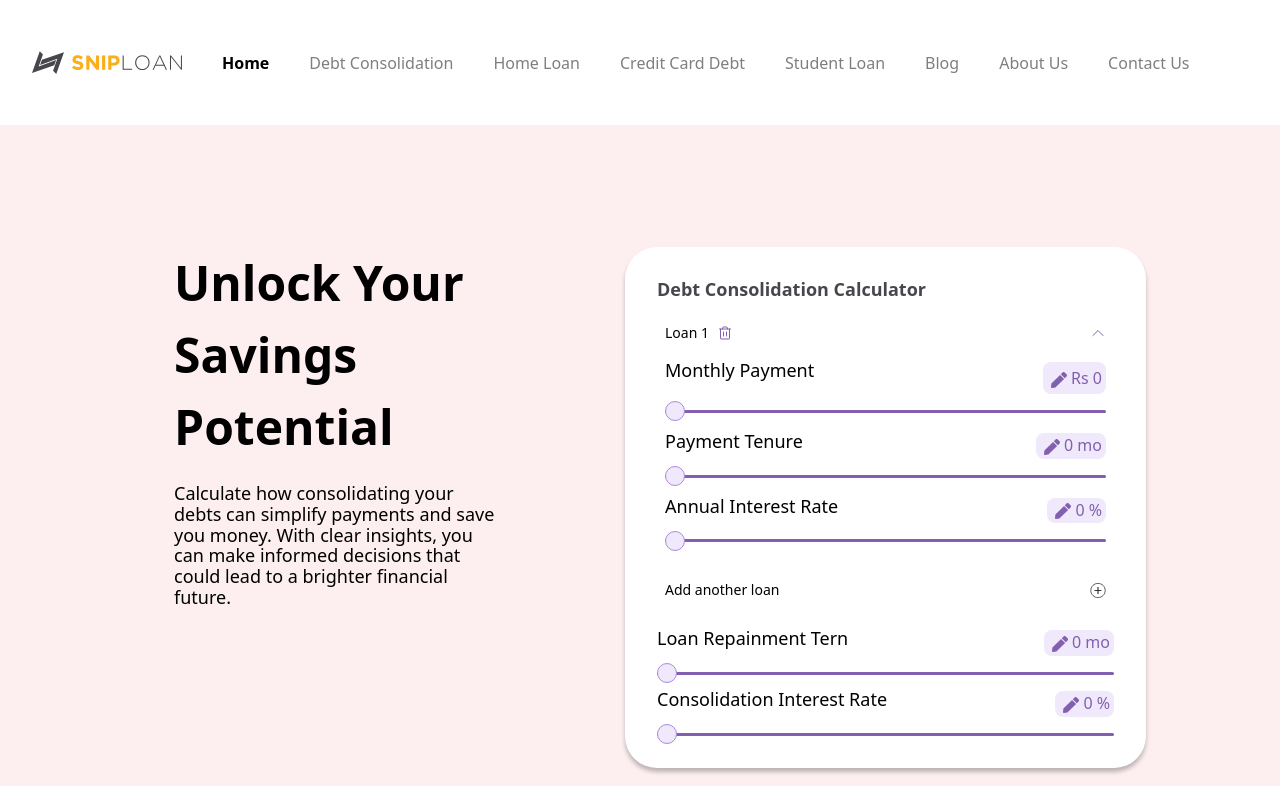
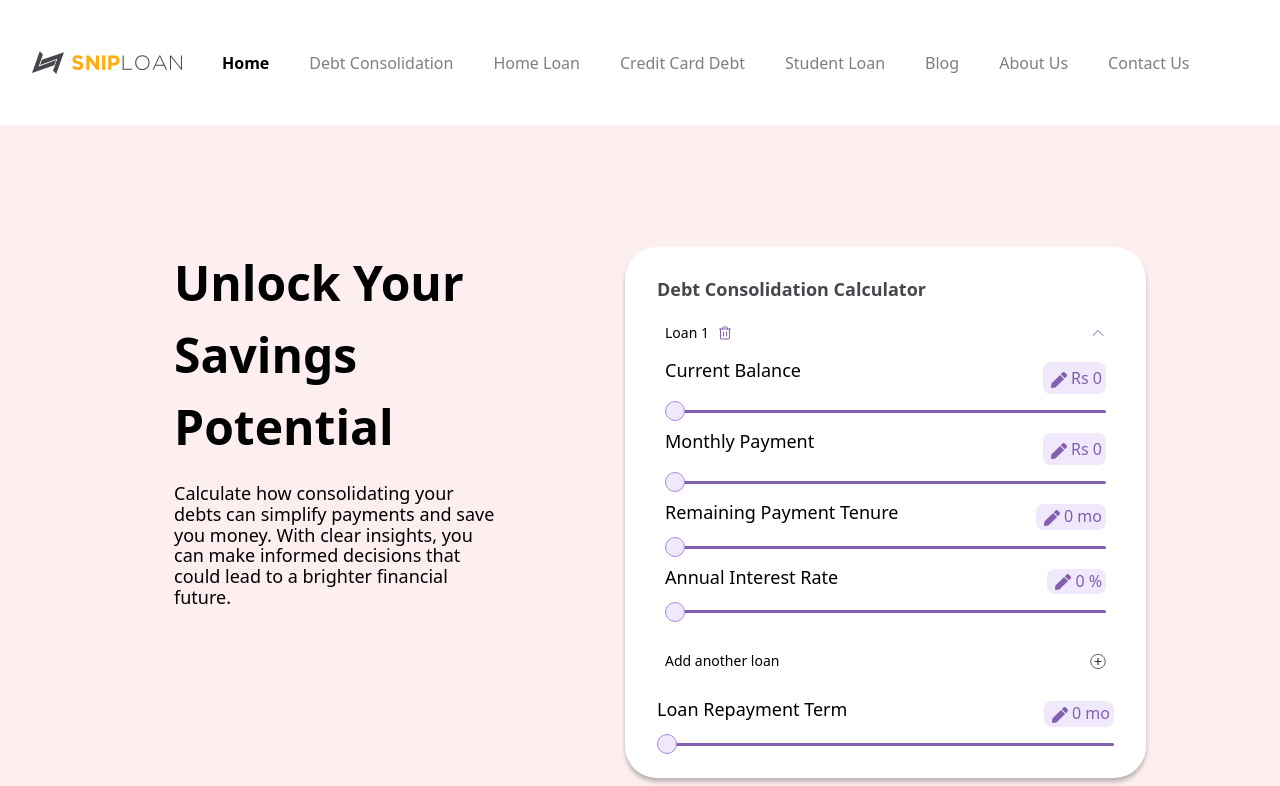
Before and after one commit to mahi25soni/temp-shiploan-frontend, a Next.js app: page /debt-consolidation in a window 1280 px wide. Shown: the top 786 px of the page. Built offline with nearby package versions, Linux system fonts and the light colour scheme.

Commit message:
Refactor : update labels for clarity and add current balance input in debt consolidation component

```diff
--- a/src/app/(loan)/creditcard-loan/page.tsx
+++ b/src/app/(loan)/creditcard-loan/page.tsx
@@ -98,7 +98,7 @@ const CreditCardLoan = () => {
         values: [
           { id: 1, label_name: 'Current card cost', value: item?.current_card_cost, type: 'currency' },
           { id: 1, label_name: 'New card cost', value: item?.new_card_cost, type: 'currency' },
-          { id: 1, label_name: 'saving', value: item?.saving, type: 'currency' },
+          { id: 1, label_name: 'Saving', value: item?.saving, type: 'currency' },
 
         ]
       }
--- a/src/app/debt-consolidation/page.tsx
+++ b/src/app/debt-consolidation/page.tsx
@@ -15,6 +15,14 @@ import DebtLoanCalculator from '@/components/CalculaterComponent/DebtLoanCalcula
 
 const InputRangeData = [
   {
+    name: 'current_balance',
+    label: 'Current Balance',
+    minValue: 0,
+    maxValue: 10000000, // In Rupees
+    step: 1,
+    type: "currency"
+  },
+  {
     name: 'monthly_payment',
     label: 'Monthly Payment',
     minValue: 0,
@@ -24,7 +32,7 @@ const InputRangeData = [
   },
   {
     name: 'remaining_tenure',
-    label: 'Payment Tenure',
+    label: 'Remaining Payment Tenure',
     minValue: 0,
     maxValue: 60, // In months
     step: 1,
@@ -74,8 +82,7 @@ const DebtConsolidation = () => {
   const formik = useFormik({
     initialValues: {
       loan_term: 0,
-      consolidation_interest_rate: 0,
-      calculators: [{ monthly_payment: 0, remaining_tenure: 0, interest: 0 }],
+      calculators: [{ monthly_payment: 0, remaining_tenure: 0, interest: 0, current_balance: 0 }],
     },
     onSubmit: (values) => {
       setSuggestedLoanData({
@@ -93,10 +100,24 @@ const DebtConsolidation = () => {
   const handleSuggestedLenders = async () => {
     const { data } = await axios.post("/calculate/debt-consolidation", { ...formik?.values })
 
-    console.log("some data is ", data)
 
-    // setLenderArray(data?.data)
-    // setSuggestLenders(true)
+    const StructuredData = data?.data.map((item: any) => {
+      return {
+        id: item?.id,
+        bank_name: item?.bank_name,
+        lender_link: "temp link",
+        logo: item?.logo,
+        values: [
+          { id: 1, label_name: 'Current Interest', value: item?.current_interest, type: 'currency' },
+          { id: 1, label_name: 'New Interest', value: item?.new_interest, type: 'currency' },
+          { id: 1, label_name: 'Saving', value: item?.saving, type: 'currency' },
+
+        ]
+      }
+    })
+
+    setLenderArray(StructuredData)
+    setSuggestLenders(true)
 
   }
 
--- a/src/components/CalculaterComponent/DebtLoanCalculator.tsx
+++ b/src/components/CalculaterComponent/DebtLoanCalculator.tsx
@@ -7,21 +7,13 @@ import Image from "next/image";
 
 const LoanTermField = {
     name: 'loan_term',
-    label: 'Loan Repainment Tern',
+    label: 'Loan Repayment Term',
     minValue: 0,
     maxValue: 18, // In months
     step: 1,
     type: "time"
 }
 
-const ConsolidationInterestRate = {
-    name: 'consolidation_interest_rate',
-    label: 'Consolidation Interest Rate',
-    minValue: 0,
-    maxValue: 15, // In Percentage
-    step: 0.1,
-    type: "percentage"
-}
 
 interface LoanCalculatorBasicData {
     name: string,
@@ -99,7 +91,6 @@ const DebtLoanCalculator = (data: LoanCalculatorProps) => {
                 </div>
 
                 <InputRange SingleInputData={LoanTermField} formik={data?.formik} />
-                <InputRange SingleInputData={ConsolidationInterestRate} formik={data?.formik} />
 
 
 
```
